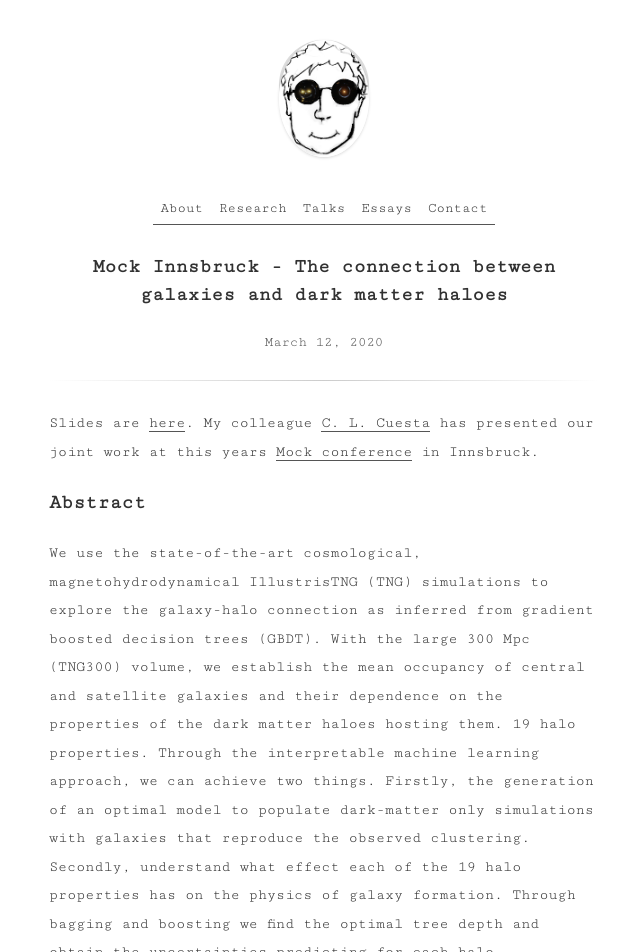
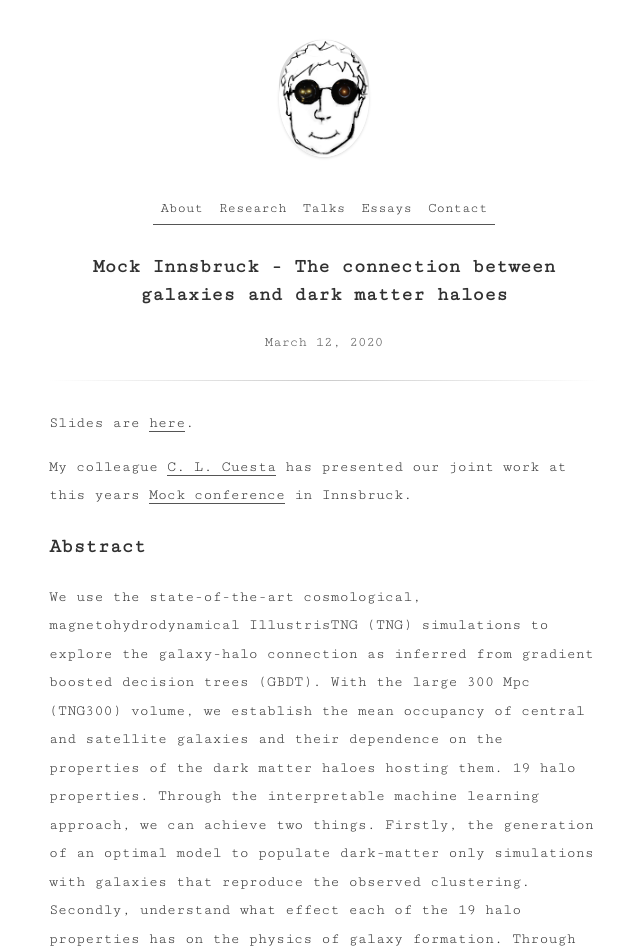
Before and after one commit to Christovis/Christovis.github.io, a Jekyll site: the page built from _talks/2020-03-12-talks-mock.md, in a window 1280 px wide. Shown: the top 952 px of the page, without its empty margins (316-956 px from the left). Built offline with Jekyll 4.4.1, drawn with Linux system fonts in a browser that asks for light colours; part of the change alters nothing that is shown.

```diff
--- a/_talks/2020-03-12-talks-mock.md
+++ b/_talks/2020-03-12-talks-mock.md
@@ -8,11 +8,13 @@ author: Christoph Becker
 
 
 Slides are [here](https://slides.com/carolcuesta/a-tree-grows-in-illustris-tng-the-galaxy-halo-connection-learnedby-boosted-decision-trees).
+
 My colleague [C. L. Cuesta](https://www.dur.ac.uk/directory/profile/?id=16714) has presented our joint work at this years [Mock conference](https://www.uibk.ac.at/congress/mockinnsbruck/) in Innsbruck.
 
 ### Abstract
 
 We use the state-of-the-art cosmological, magnetohydrodynamical IllustrisTNG (TNG) simulations to explore the galaxy-halo connection as inferred from gradient boosted decision trees (GBDT). With the large 300 Mpc (TNG300) volume, we establish the mean occupancy of central and satellite galaxies and their dependence on the properties of the dark matter haloes hosting them. 19 halo properties. Through the interpretable machine learning approach, we can achieve two things. Firstly, the generation of an optimal model to populate dark-matter only simulations with galaxies that reproduce the observed clustering. Secondly, understand what effect each of the 19 halo properties has on the physics of galaxy formation. Through bagging and boosting we find the optimal tree depth and obtain the uncertainties predicting for each halo.
 
-![dendogram](https://github.com/Christovis/christovis.github.io/assets/talk_gahaco_dendo_cm.png)
+![dendogram](https://github.com/Christovis/christovis.github.io/tree/master/assets/talk_gahaco_dendo_cm.png)
+
 _Left_: Dendogram of halo properties. _Right_: Correlation matrix. Halo properties with red boxes are chosen for the final model.
```
